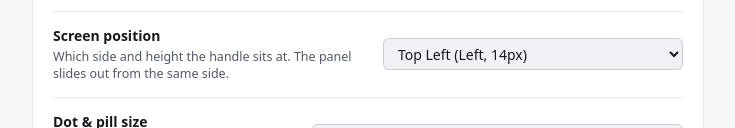
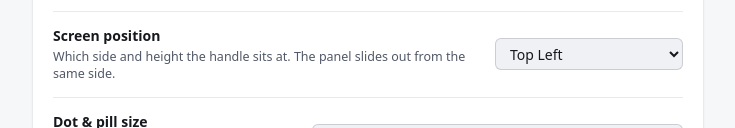
Before and after one commit to Scrooge-777/tabroost, a website with bundled scripts: page src/options/options.html in a window 1280 px wide. Shown: the part 1446-1574 px from the top of the page, without its empty margins (272-1007 px from the left). Built offline with nearby package versions, Linux system fonts and the light colour scheme; no server answers.

Commit message:
refactor(ui): streamline screen position options to 9 essential presets

```diff
--- a/src/options/options.html
+++ b/src/options/options.html
@@ -149,36 +149,19 @@
           </span>
           <select class="select" data-setting="pillPosition">
             <optgroup label="Top Edge (Upper screen - Panel slides Down)">
-              <option value="top-edge-left">Top Left (Left, 14px)</option>
-              <option value="top-edge-mid-left">Top Center-Left (35% width)</option>
-              <option value="top-edge-center">Top Center (50% middle)</option>
-              <option value="top-edge-mid-right">Top Center-Right (65% width)</option>
-              <option value="top-edge-right">Top Right (Right, 14px)</option>
+              <option value="top-edge-left">Top Left</option>
+              <option value="top-edge-center">Top Center</option>
+              <option value="top-edge-right">Top Right</option>
             </optgroup>
             <optgroup label="Left Edge (Side - Panel slides out from Left)">
-              <option value="top-left">Top Left (Top edge, 14px)</option>
-              <option value="upper-left">Upper Left (25% height)</option>
-              <option value="mid-upper-left">Upper-Middle Left (38% height)</option>
-              <option value="center-left">Center Left (50% middle)</option>
-              <option value="mid-lower-left">Lower-Middle Left (62% height)</option>
-              <option value="lower-left">Lower Left (75% height)</option>
-              <option value="bottom-left">Bottom Left (Bottom edge, 14px)</option>
+              <option value="top-left">Top Left (Default)</option>
+              <option value="center-left">Center Left</option>
+              <option value="bottom-left">Bottom Left</option>
             </optgroup>
             <optgroup label="Right Edge (Side - Panel slides out from Right)">
-              <option value="top-right">Top Right (Top edge, 14px)</option>
-              <option value="upper-right">Upper Right (25% height)</option>
-              <option value="mid-upper-right">Upper-Middle Right (38% height)</option>
-              <option value="center-right">Center Right (50% middle)</option>
-              <option value="mid-lower-right">Lower-Middle Right (62% height)</option>
-              <option value="lower-right">Lower Right (75% height)</option>
-              <option value="bottom-right">Bottom Right (Bottom edge, 14px)</option>
-            </optgroup>
-            <optgroup label="Bottom Edge (Lower screen - Panel slides Up)">
-              <option value="bottom-edge-left">Bottom Left (Left, 14px)</option>
-              <option value="bottom-edge-mid-left">Bottom Center-Left (35% width)</option>
-              <option value="bottom-edge-center">Bottom Center (50% middle)</option>
-              <option value="bottom-edge-mid-right">Bottom Center-Right (65% width)</option>
-              <option value="bottom-edge-right">Bottom Right (Right, 14px)</option>
+              <option value="top-right">Top Right</option>
+              <option value="center-right">Center Right</option>
+              <option value="bottom-right">Bottom Right</option>
             </optgroup>
           </select>
         </label>
--- a/src/shared/constants.js
+++ b/src/shared/constants.js
@@ -34,7 +34,7 @@ export const DEFAULT_SETTINGS = {
   confirmDelete: true,
   sortOrder: 'manual', // 'manual' | 'recent'
   showPagePill: false,
-  pillPosition: 'top-left', // 'top-left' | 'upper-left' | 'mid-upper-left' | 'center-left' | 'mid-lower-left' | 'lower-left' | 'bottom-left' | 'top-right' | 'upper-right' | 'mid-upper-right' | 'center-right' | 'mid-lower-right' | 'lower-right' | 'bottom-right' | 'top-edge-left' | 'top-edge-mid-left' | 'top-edge-center' | 'top-edge-mid-right' | 'top-edge-right' | 'bottom-edge-left' | 'bottom-edge-mid-left' | 'bottom-edge-center' | 'bottom-edge-mid-right' | 'bottom-edge-right'
+  pillPosition: 'top-left', // 'top-edge-left' | 'top-edge-center' | 'top-edge-right' | 'top-left' | 'center-left' | 'bottom-left' | 'top-right' | 'center-right' | 'bottom-right'
   pillStyle: 'handle', // 'handle' (edge strip + slide-out panel) | 'dot'
   pillSize: 'medium',
   pillOpenOnHover: false,
```
